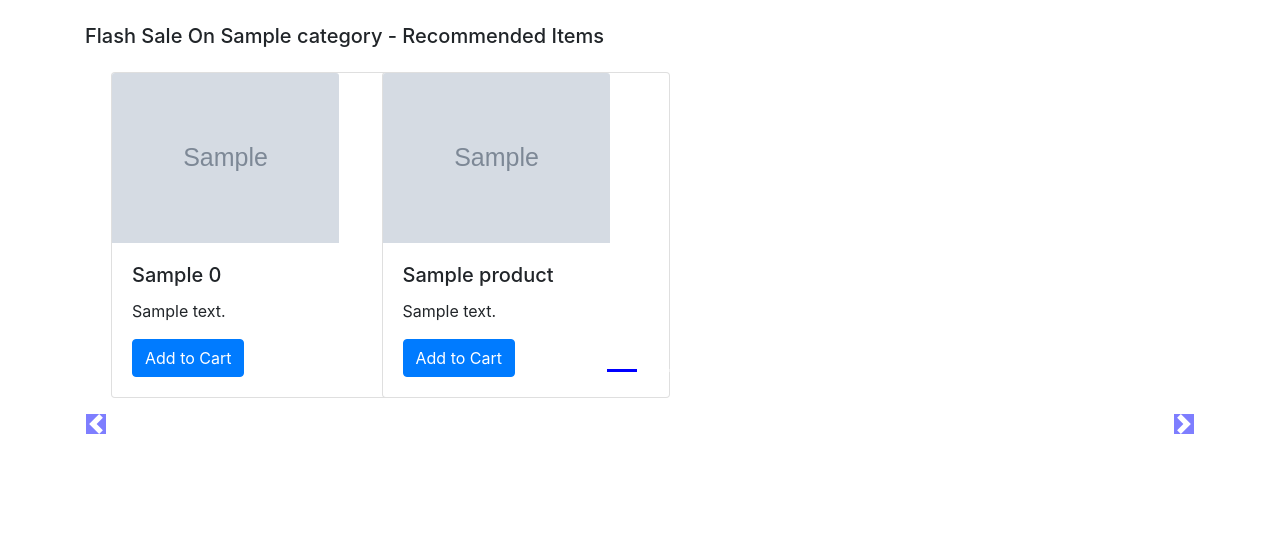
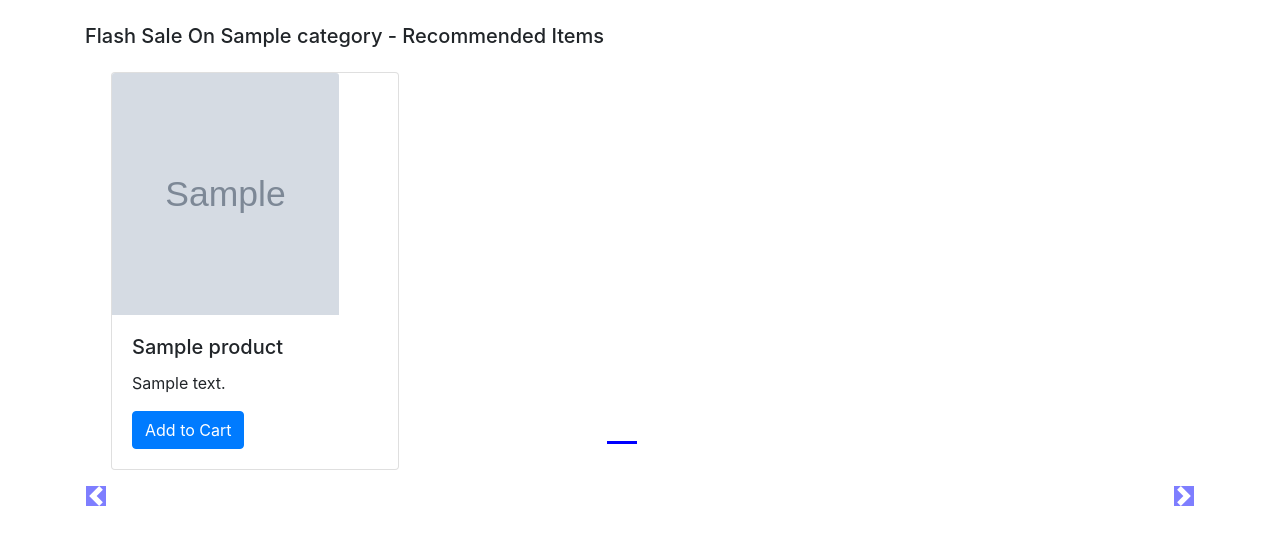
Before and after one commit to SWEKanaramYadav/E-Commerce-Portal, a Django app: template shop/templates/shop/index.html in a window 1280 px wide. Shown: the part 56-601 px from the top of the page. Run offline with Django 3.2, Linux system fonts and the light colour scheme; the template is opened without the code that fills it: most values are stand-ins (such as "Sample title", 1, 10 or a date in 2020); grey boxes marked "Sample" are stand-in pictures; some libraries are stand-ins or nearby versions.

Commit message:
modify in cart

```diff
--- a/shop/templates/shop/index.html
+++ b/shop/templates/shop/index.html
@@ -11,8 +11,8 @@
            }
 
           .col-md-3 img{
-          width: 227px;
-          max-height: 242px;
+          max-width: 227px;
+          height: 242px;
           }
 
           body .carousel-indicator li{
@@ -55,18 +55,7 @@
   <!--slide show start here-->
   <div class="container carousel-inner no-padding">
     <div class="carousel-item active">
-      <div class="col-xs-3 col-sm-3 col-md-3">
-        <div class="card" style="width: 18rem;">
-          <img src="/media/{{product.0.image}}" class="card-img-top" alt="...">
-          <div class="card-body">
-            <h5 class="card-title">{{product.0.product_name}}</h5>
-            <p class="card-text">{{product.0.product_desc}}</p>
-            <button id="pr{{product.0.id}}" class="btn btn-primary cart">Add to Cart</button>
-          </div>
-        </div>
-      </div>
-
-      {% for i in product|slice:"1:" %}
+      {% for i in product %}
       <div class="col-xs-3 col-sm-3 col-md-3">
         <div class="card" style="width: 18rem;">
           <img src="/media/{{i.image}}" class="card-img-top" alt="...">
@@ -77,13 +66,13 @@
           </div>
         </div>
       </div>
-      {% if forloop.counter|divisibleby:3 and forloop.counter > 0 and not forloop.last %}
+      {% if forloop.counter|divisibleby:4 and forloop.counter > 0 and not forloop.last %}
     </div><div class="carousel-item">
       {% endif%}
       {% endfor %}
     </div>
   </div>
-  </div>
+</div>
 
   <!-- left right  control for the slide -->
   <a class="carousel-control-prev" href="#demo{{forloop.counter}}" data-slide="prev">
@@ -103,7 +92,7 @@
     console.log('working')
     if(localStorage.getItem('cart') == null)
     {
-        var cart ={};
+        let cart ={};
     }
     else
     {
@@ -112,7 +101,7 @@
     //jquery
     $('.cart').click(function () {
     console.log('clicked');
-    var idstr = this.id.toString();
+    let idstr = this.id.toString();
     console.log(idstr)
     if(cart[idstr] != undefined)
     {
```
